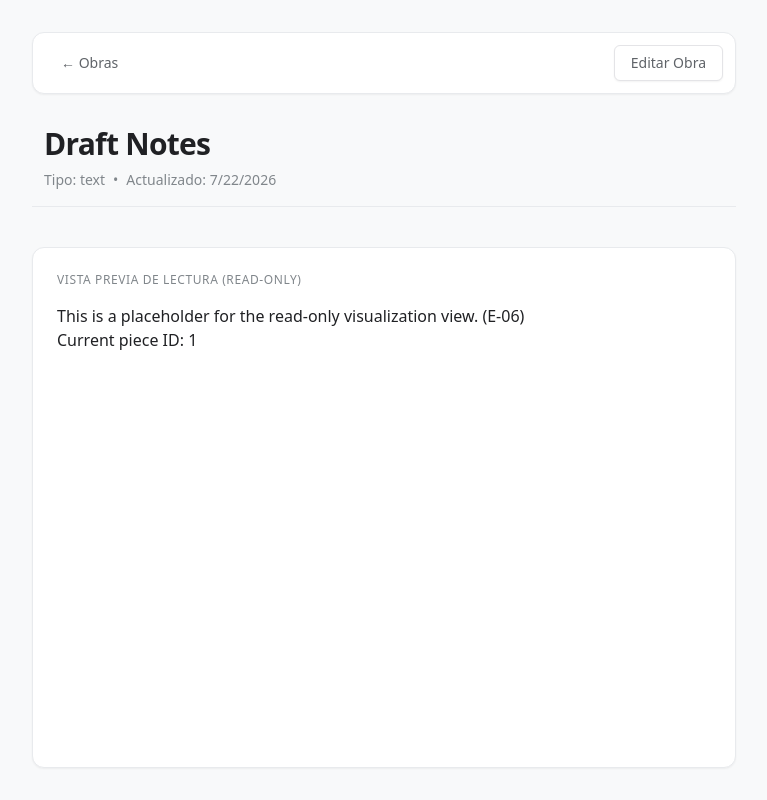
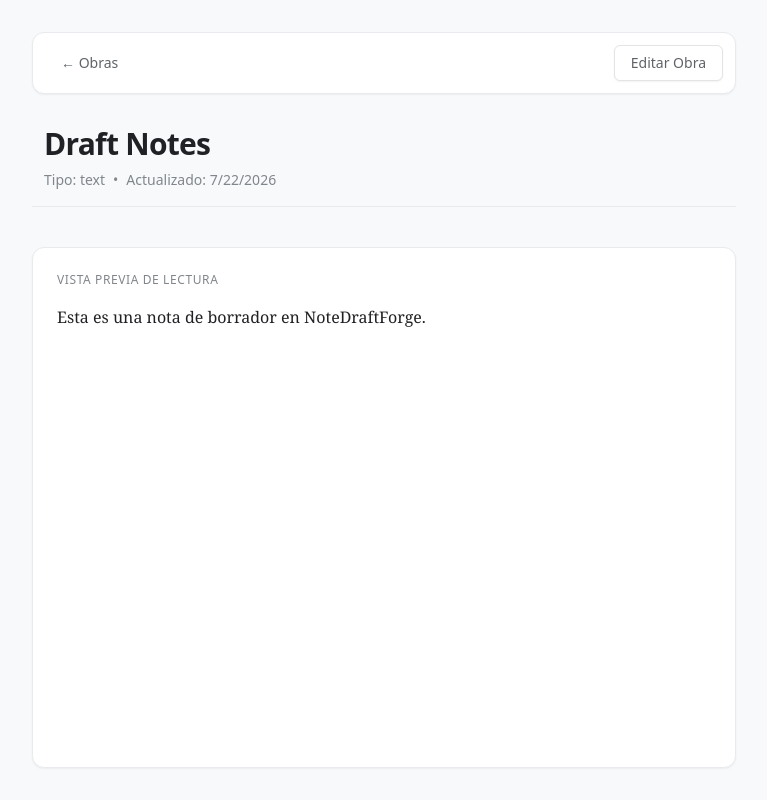
Before and after one commit to carloslg-dev/notedraftforge, a React (Vite) app: page / in a window 1280 px wide. Both pictures are taken after a click on the button "Editar". Shown: the whole page, without its empty margins (256-1023 px from the left). Built offline with nearby package versions, Linux system fonts and the light colour scheme.

Commit message:
feat(visualizer): implement read-only structured content visualizer fallback and update E2E tests

```diff
--- a/src/ui/features/work-view/WorkViewPage.tsx
+++ b/src/ui/features/work-view/WorkViewPage.tsx
@@ -9,6 +9,59 @@ import { PieceContent } from '../../../core/domain/types/';
 import { AutosavePieceUseCase } from '../../../core/application/piece-management/autosave-piece.use-case';
 import { DexiePieceRepository } from '../../../core/infrastructure/adapters/dexie/piece-repository';
 import { toast } from 'sonner';
+
+function renderBaseContent(content: PieceContent) {
+  if (content.kind === 'song') {
+    return <p className="text-[#80868b]">Song visualization is not supported in MVP.</p>;
+  }
+
+  return (
+    <div className="space-y-4 font-serif leading-relaxed text-[#202124] select-text">
+      {content.blocks.map((block) => {
+        const renderedRuns = block.runs.map((run) => {
+          let classes = '';
+          if (run.marks?.includes('bold')) classes += ' font-bold';
+          if (run.marks?.includes('italic')) classes += ' italic';
+          if (run.marks?.includes('underline')) classes += ' underline';
+
+          return (
+            <span key={run.id} className={classes}>
+              {run.text}
+            </span>
+          );
+        });
+
+        switch (block.kind) {
+          case 'heading':
+            return (
+              <h2 key={block.id} className="text-xl font-bold tracking-tight text-[#202124] mt-6 mb-2">
+                {renderedRuns}
+              </h2>
+            );
+          case 'quote':
+            return (
+              <blockquote key={block.id} className="border-l-4 border-[#dadce0] pl-4 italic text-[#5f6368] my-4">
+                {renderedRuns}
+              </blockquote>
+            );
+          case 'line':
+            return (
+              <div key={block.id} className="min-h-[1.5rem] select-text">
+                {renderedRuns.length > 0 ? renderedRuns : <br />}
+              </div>
+            );
+          case 'paragraph':
+          default:
+            return (
+              <p key={block.id} className="min-h-[1.5rem] select-text">
+                {renderedRuns.length > 0 ? renderedRuns : <br />}
+              </p>
+            );
+        }
+      })}
+    </div>
+  );
+}
 
 export function WorkViewPage() {
   const { pieceId } = useParams<{ pieceId: string }>();
@@ -141,13 +194,12 @@ export function WorkViewPage() {
 
       <div className="flex-1 bg-white rounded-xl border border-[#e8eaed] p-6 min-h-[400px] shadow-sm">
         {activeMode === 'visualization' ? (
-          <div className="visualization-view">
+          <div className="visualization-view select-text">
             <h2 className="text-lg font-medium mb-4 text-[#80868b] uppercase text-xs tracking-wider">
-              {t('readingPreview')} (Read-only)
+              {t('readingPreview')}
             </h2>
-            <div className="prose dark:prose-invert">
-              <p>This is a placeholder for the read-only visualization view. (E-06)</p>
-              <p>Current piece ID: {piece.id}</p>
+            <div className="prose dark:prose-invert select-text">
+              {renderBaseContent(piece.content)}
             </div>
           </div>
         ) : (
```
Also changed, not shown: playwright.config.ts (+4 -4 lines), 1 other file (tests, documents, lock files or other folders).
